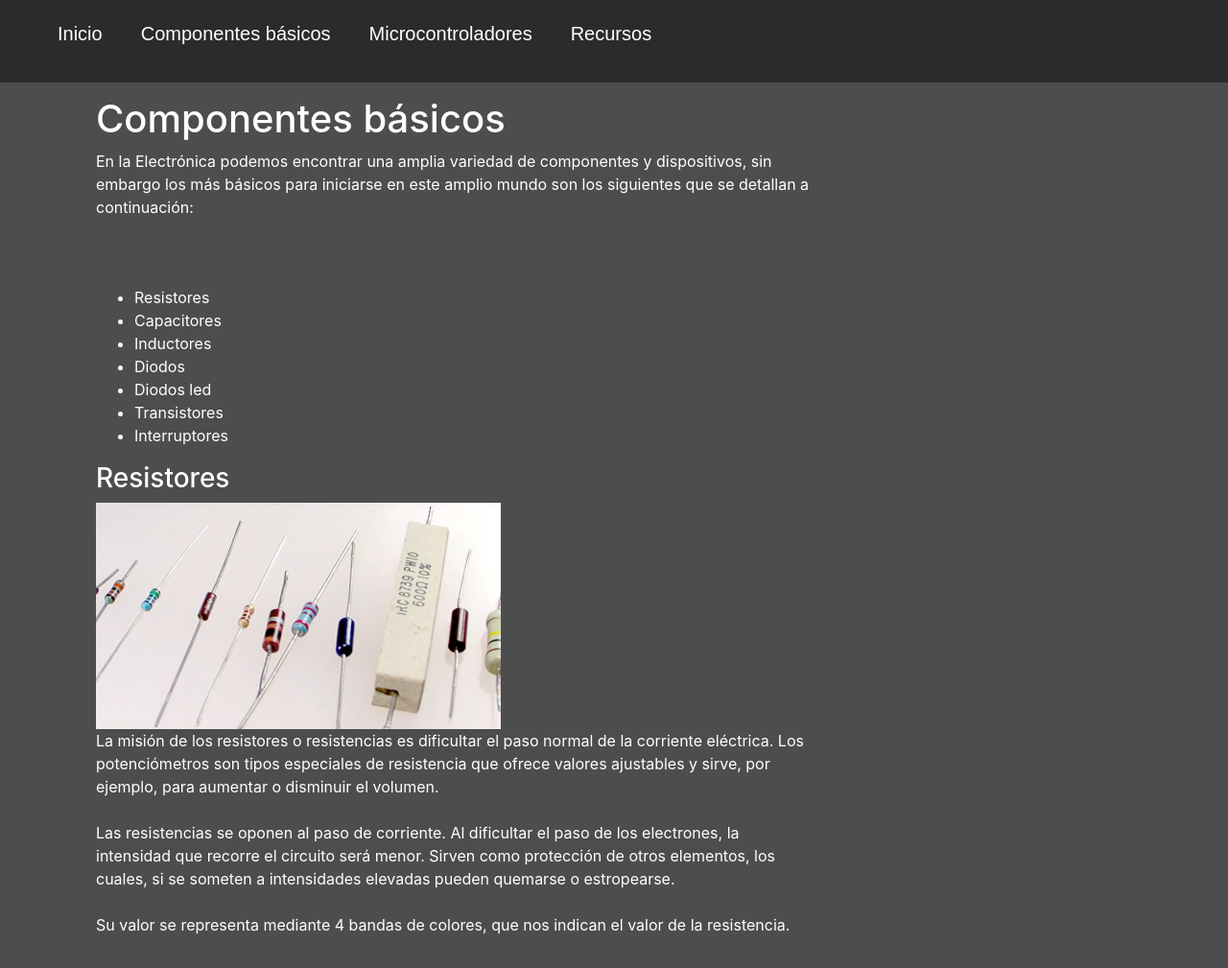
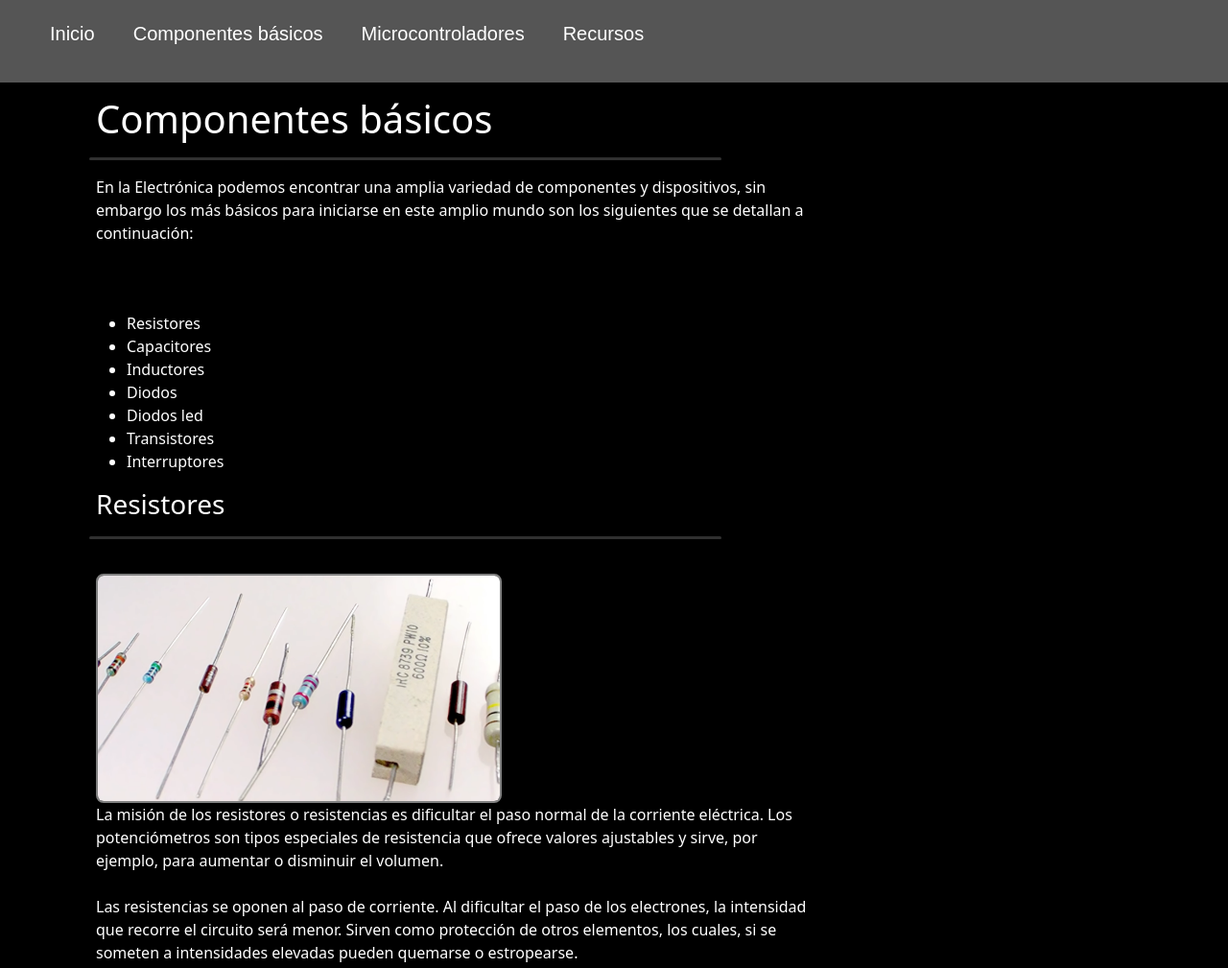
Before and after one commit to Ernesto308/cs50w-project0, a plain HTML site: page project0/templates/basicos.html in a window 1280 px wide. Shown: the top 1009 px of the page at 96% size. Drawn offline with nearby package versions, Linux system fonts and the light colour scheme.

Commit message:
Nuevos cambios

```diff
--- a/project0/static/css/styles.scss
+++ b/project0/static/css/styles.scss
@@ -7,8 +7,7 @@ $margin: 100px;
 }
 
 #titulo{
-    color: $white;
-    margin-left: $margin;
+    @extend .indent;
     margin-top: $margin;
     font-style: bold;
 }
@@ -32,7 +31,23 @@ h3, h2{
 }
 
 img {
+    margin-top: 20px;
     margin-left: $margin;
+    margin-right: 200pt;
+    border: 2px solid grey;
+    border-radius: 8px;
+}
+
+hr.solid
+{
+    margin-left: 70pt;
+    margin-right: 70pt;
+    border-top: 3px solid #C0C0C0;
+    border-radius: 5px;
+}
+
+th,td{
+    color: $white;
 }
 
 @media only screen and (max-width: 768px) {
@@ -44,10 +59,10 @@ img {
 
 html {
     body {
-        background-color: rgba(0, 0, 0, 0.699);
+        background: black;
 
         header {
-            background: rgba(0, 0, 0, 0.438);
+            background: #c0c0c071;
             width: 100%;
             position: fixed;
             z-index: 100;
--- a/project0/templates/basicos.html
+++ b/project0/templates/basicos.html
@@ -2,9 +2,9 @@
 
 <head>
     <title>Electrónica Básica</title>
+    <link rel="icon" href="../static/images/fondo.jpg">
     <link rel="stylesheet" href="..\static\css\styles.css">
-    <link rel="stylesheet" href="https://cdn.jsdelivr.net/npm/bootstrap@4.6.2/dist/css/bootstrap.min.css"
-        integrity="sha384-xOolHFLEh07PJGoPkLv1IbcEPTNtaed2xpHsD9ESMhqIYd0nLMwNLD69Npy4HI+N" crossorigin="anonymous">
+    <link href="https://cdn.jsdelivr.net/npm/bootstrap@5.0.2/dist/css/bootstrap.min.css" rel="stylesheet" integrity="sha384-EVSTQN3/azprG1Anm3QDgpJLIm9Nao0Yz1ztcQTwFspd3yD65VohhpuuCOmLASjC" crossorigin="anonymous">
 </head>
 
 <body>
@@ -22,7 +22,7 @@
             </header>
 
             <h1 id="titulo">Componentes básicos</h1>
-
+            <hr class="solid">
             <p class="indent" style="padding-bottom: 30px">
                 En la Electrónica podemos encontrar una amplia variedad de componentes
                 y dispositivos, sin embargo los más básicos para iniciarse en este amplio
@@ -40,6 +40,7 @@
             </ul>
 
             <h3>Resistores</h3>
+            <hr class="solid">
             <img src="..\static\images\resistores.webp" width="50%">
 
 
@@ -56,6 +57,7 @@
             </p>
 
             <h3>Capacitores o condensadores</h3>
+            <hr class="solid">
             <img src="..\static\images\capacitores.jpg" width="50%">
             <p class="indent" style="padding-bottom: 30px">
                 Son dispositivos pasivos que almacenan energía eléctrica recibida durante un periodo de carga,
@@ -69,6 +71,7 @@
             </ol>
 
             <h3>Inductores o bobinas</h3>
+            <hr class="solid">
             <img src="..\static\images\inductores.jpg" width="50%">
             <p class="indent" style="padding-bottom: 30px">
                 Las bobinas son muy fáciles de identificar. Son un hilo de cobre enrollado sobre sí mismo. Al espacio
@@ -78,6 +81,7 @@
             </p>
 
             <h3>Diodos</h3>
+            <hr class="solid">
             <img src="..\static\images\diodos.jpg" width="50%">
             <p class="indent" style="padding-bottom: 30px">
                 Son pequeños componentes de encapsulado negro. Su función es permitir el paso de corriente solamente en un sentido.
@@ -88,6 +92,7 @@
             </p>
 
             <h3>Diodos Led</h3>
+            <hr class="solid">
             <img src="..\static\images\leds.jpg" width="50%">
             <p class="indent" style="padding-bottom: 30px">
                 Elemento electrónico pasivo, el led es un tipo de diodo con la propiedad de emitir luz cuando recibe energía. Está formado
@@ -96,6 +101,7 @@
             </p>
 
             <h3>Transistores</h3>
+            <hr class="solid">
             <img src="..\static\images\transistores.jpg" width="50%">
             <p class="indent" style="padding-bottom: 30px">
                 Son dispositivos semiconductores de gran importancia dentro de la electrónica, que funcionan principalmente
@@ -109,6 +115,7 @@
             </p>
 
             <h3>Interruptores</h3>
+            <hr class="solid">
             <img src="..\static\images\interruptores.jpg" width="50%">
             <p class="indent" style="padding-bottom: 30px">
                 Son los encargados de controlar el encendido y el apagado de los equipos.<br><br>
```
Also changed, not shown: project0/index.html (+5 -2 lines), project0/templates/micro.html (+6 -2 lines), project0/templates/recursos.html (+8 -4 lines), project0/static/css/styles.css, project0/static/images/fondo.jpg (added), 2 other files.
